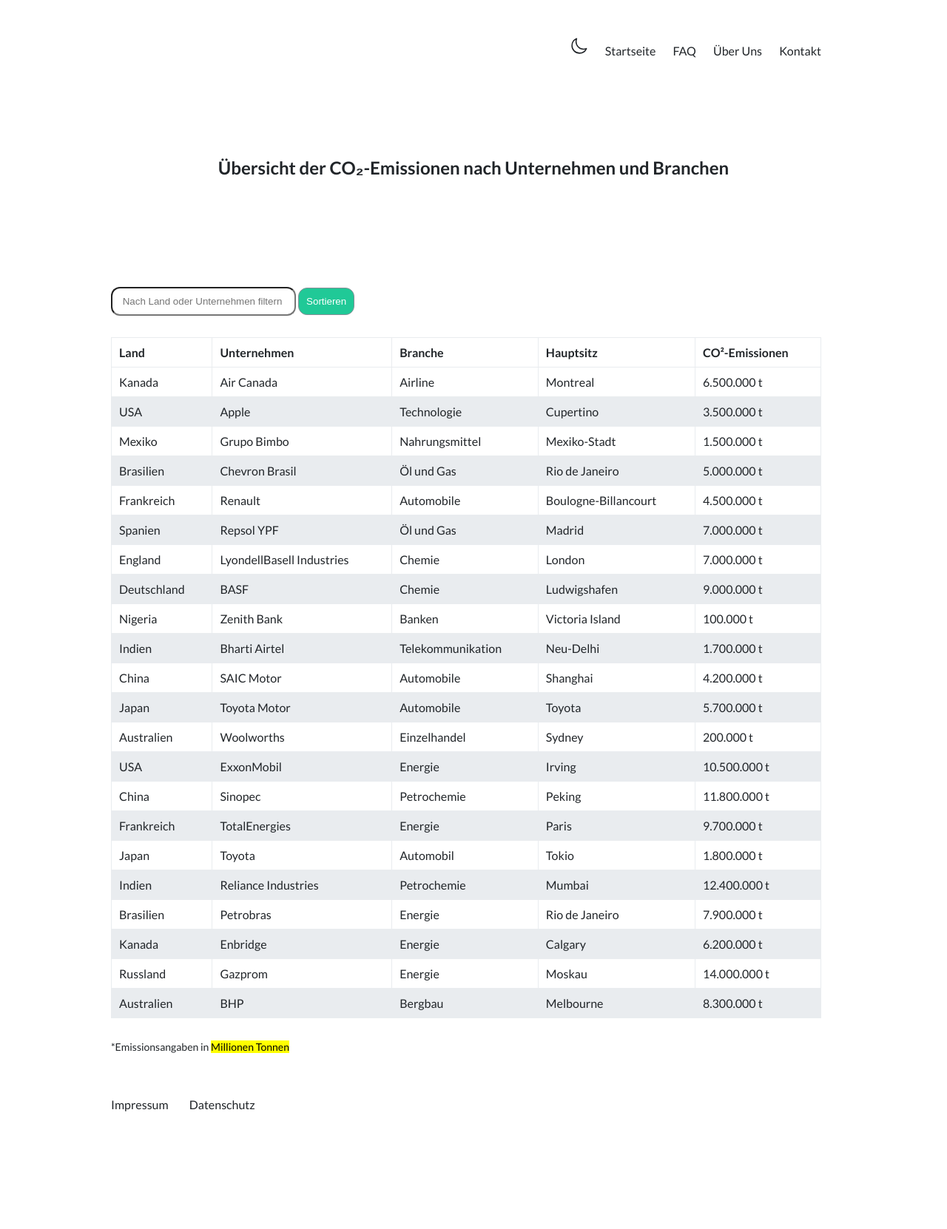
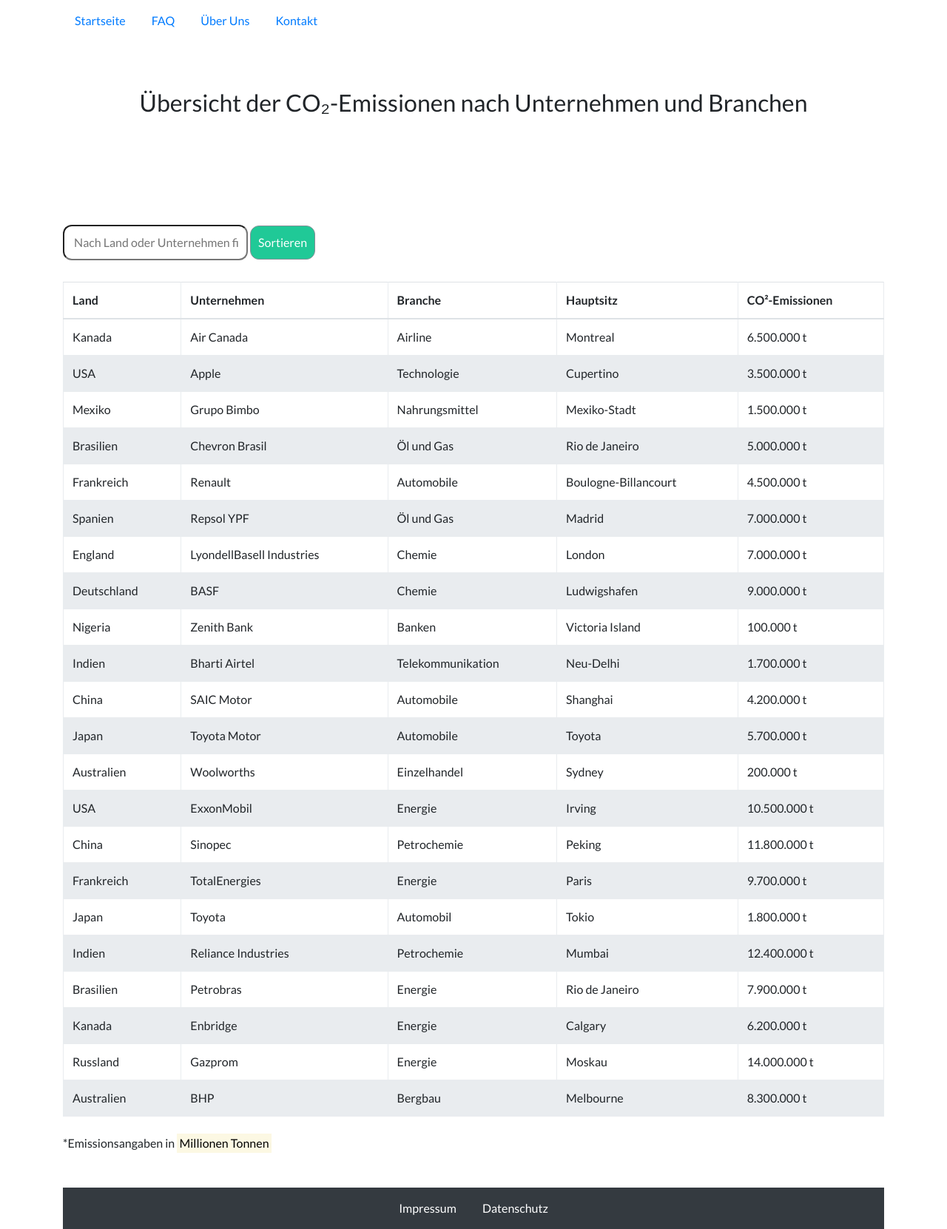
Before and after one commit to evsinevsin/evsin-repository, a plain HTML site: page Emission Omission V4 (210125)/src/tabelle.html in a window 1280 px wide. Shown: the whole page at 74% size. Before the commit the page ends 1533 px from the top, so only its background shows below. Drawn offline with nearby package versions, Linux system fonts and the light colour scheme.

Commit message:
Add files via upload

```diff
--- a/Emission Omission V4 (210125)/src/css/styles.css
+++ b/Emission Omission V4 (210125)/src/css/styles.css
@@ -531,14 +531,14 @@ summary {
 .sidebar-navigation ul {
   list-style: none;
   height: 100%;
-  background-color: #e9ecef;
+  /* background-color: #e9ecef; */
   padding: 40px 40px 40px 20px;
   text-align: center;
 }
 
 .sidebar-navigation ul li a {
   text-decoration: none;
-  color: #818181;
+  /* color: #818181; */
 }
 
 .sidebar-links {
@@ -563,8 +563,8 @@ summary {
   border-radius: 10px;
   border: none;
   padding: 10px;
-  background-color: #e9ecef;
-  color: #818181;
+  /* background-color: #e9ecef; */
+  /* color: #818181; */
 }
 
 .sidebar-steuerung button:first-child {
--- /dev/null
+++ b/Emission Omission V4 (210125)/src/sidenav.html
@@ -0,0 +1,125 @@
+<!DOCTYPE html>
+<html lang="en">
+  <head>
+    <meta charset="UTF-8" />
+    <meta name="viewport" content="width=device-width, initial-scale=1.0" />
+    <link rel="preconnect" href="https://fonts.googleapis.com" />
+    <link rel="preconnect" href="https://fonts.gstatic.com" crossorigin />
+    <link
+      href="https://fonts.googleapis.com/css2?family=Inter:ital,opsz@0,14..32;1,14..32&family=Lato:ital,wght@0,100;0,300;0,400;0,700;0,900;1,100;1,300;1,400;1,700;1,900&family=Open+Sans:ital,wght@0,300..800;1,300..800&family=Raleway:ital,wght@0,100..900;1,100..900&display=swap"
+      rel="stylesheet" />
+    <link
+      href="https://stackpath.bootstrapcdn.com/bootstrap/4.5.2/css/bootstrap.min.css"
+      rel="stylesheet" />
+    <link rel="stylesheet" href="../src/css/styles.css" />
+    <link
+      rel="icon"
+      type="image/png"
+      href="../src/img/favicon-96x96.png"
+      sizes="96x96" />
+    <link rel="icon" type="image/svg+xml" href="/favicon.svg" />
+    <link rel="shortcut icon" href="/favicon.ico" />
+    <link rel="apple-touch-icon" sizes="180x180" href="/apple-touch-icon.png" />
+    <link rel="manifest" href="/site.webmanifest" />
+    <title>Über Uns</title>
+  </head>
+  <body>
+    <div class="container">
+      <!-- Header Navigation -->
+      <div class="row justify-content-between align-items-center py-3">
+        <div class="col-auto"></div>
+
+        <div class="col-auto">
+          <nav>
+            <a href="index.html" class="mx-3 text-decoration-none"
+              >Startseite</a
+            >
+            <a href="faq.html" class="mx-3 text-decoration-none">FAQ</a>
+            <a href="über-uns.html" class="mx-3 text-decoration-none"
+              >Über Uns</a
+            >
+            <a href="kontakt.html" class="mx-3 text-decoration-none">Kontakt</a>
+          </nav>
+        </div>
+      </div>
+
+      <!-- <div class="sidebar-navigation">
+        <ul>
+          <li class="sidebar-links"><a href="tabelle.html">Tabelle</a></li>
+          <li class="sidebar-links"><a href="faq.html">FAQ</a></li>
+          <li class="sidebar-links"><a href="blog">Blog</a></li>
+        </ul>
+      </div>
+      <div class="sidebar-steuerung">
+        <button class="toggle">Position ändern</button>
+      </div> -->
+
+      <nav class="navbar sidebar-navigation">
+        <div class="container-fluid">
+          <ul class="navbar-nav">
+            <li class="nav-item">
+              <a class="nav-link" href="tabelle.html">Tabelle</a>
+            </li>
+            <li class="nav-item">
+              <a class="nav-link" href="faq.html">FAQ</a>
+            </li>
+            <li class="nav-item">
+              <a class="nav-link" href="#">Blog</a>
+            </li>
+          </ul>
+        </div>
+      </nav>
+
+      <div class="sidebar-steuerung">
+        <button class="toggle">Position ändern</button>
+      </div>
+
+      <!-- About Us Section -->
+      <section class="about-us my-5">
+        <h1 class="text-center mb-4">Über Uns</h1>
+        <p class="text-center mb-4">
+          Wir sind ein engagiertes Team, das es sich zur Aufgabe gemacht hat,
+          Transparenz in Bezug auf CO₂-Emissionen von Unternehmen und Branchen
+          zu schaffen. Mit unserer Plattform möchten wir nicht nur informieren,
+          sondern auch das Bewusstsein für die Auswirkungen von Emissionen auf
+          unser Klima schärfen.
+        </p>
+        <p class="text-center mb-4">
+          Unsere Mission ist es, aktuelle und präzise Daten bereitzustellen, um
+          Unternehmen, Organisationen und Einzelpersonen bei der Reduktion ihres
+          ökologischen Fußabdrucks zu unterstützen. Wir glauben daran, dass
+          Wissen der erste Schritt zu nachhaltigem Handeln ist.
+        </p>
+        <p class="text-center mb-4">
+          Ob Sie Trends analysieren, Emissionen vergleichen oder sich einfach
+          nur informieren möchten – wir bieten Ihnen die Werkzeuge und
+          Informationen, die Sie brauchen, um aktiv zu werden und einen
+          positiven Beitrag zu leisten.
+        </p>
+
+        <div class="text-center">
+          <img
+            src="../src/img/premium_photo-1705091306854-9085d0074911.avif"
+            alt="Arbeitskollegen im Meeting"
+            class="img-fluid rounded" />
+        </div>
+      </section>
+
+      <footer class="bg-dark fixed-bottom text-white py-3 mt-5">
+        <div class="container text-center">
+          <a href="impressum.html" class="mx-3 text-white text-decoration-none"
+            >Impressum</a
+          >
+          <a href="#" class="mx-3 text-white text-decoration-none"
+            >Datenschutz</a
+          >
+        </div>
+      </footer>
+    </div>
+
+    <script src="https://code.jquery.com/jquery-3.5.1.slim.min.js"></script>
+    <script src="https://cdn.jsdelivr.net/npm/@popperjs/core@2.5.2/dist/umd/popper.min.js"></script>
+    <script src="https://stackpath.bootstrapcdn.com/bootstrap/4.5.2/js/bootstrap.min.js"></script>
+    <script src="script.js"></script>
+  </body>
+</html>
--- a/Emission Omission V4 (210125)/src/tabelle.html
+++ b/Emission Omission V4 (210125)/src/tabelle.html
@@ -7,6 +7,9 @@
     <link rel="preconnect" href="https://fonts.gstatic.com" crossorigin />
     <link
       href="https://fonts.googleapis.com/css2?family=Inter:ital,opsz@0,14..32;1,14..32&family=Lato:ital,wght@0,100;0,300;0,400;0,700;0,900;1,100;1,300;1,400;1,700;1,900&family=Open+Sans:ital,wght@0,300..800;1,300..800&family=Raleway:ital,wght@0,100..900;1,100..900&display=swap"
+      rel="stylesheet" />
+    <link
+      href="https://stackpath.bootstrapcdn.com/bootstrap/4.5.2/css/bootstrap.min.css"
       rel="stylesheet" />
     <link rel="stylesheet" href="../src/css/styles.css" />
     <link
@@ -21,29 +24,26 @@
     <title>Emissionstabelle</title>
   </head>
   <body>
-    <div class="behälter">
-      <div class="header-navigation">
-        <a href=""
-          ><svg
-            xmlns="http://www.w3.org/2000/svg"
-            fill="none"
-            viewBox="0 0 24 24"
-            stroke-width="1.5"
-            stroke="currentColor"
-            class="dark-mode-icon">
-            <path
-              stroke-linecap="round"
-              stroke-linejoin="round"
-              d="M21.752 15.002A9.72 9.72 0 0 1 18 15.75c-5.385 0-9.75-4.365-9.75-9.75 0-1.33.266-2.597.748-3.752A9.753 9.753 0 0 0 3 11.25C3 16.635 7.365 21 12.75 21a9.753 9.753 0 0 0 9.002-5.998Z" />
-          </svg>
-        </a>
-        <a href="index.html">Startseite</a>
-        <a href="faq.html">FAQ</a>
-        <a href="über-uns.html">Über Uns</a>
-        <a href="kontakt.html">Kontakt</a>
+    <div class="container">
+      <div class="row justify-content-between align-items-center py-3">
+        <div class="col-auto">
+          <nav>
+            <a href="index.html" class="mx-3 text-decoration-none"
+              >Startseite</a
+            >
+            <a href="faq.html" class="mx-3 text-decoration-none">FAQ</a>
+            <a href="über-uns.html" class="mx-3 text-decoration-none"
+              >Über Uns</a
+            >
+            <a href="kontakt.html" class="mx-3 text-decoration-none">Kontakt</a>
+          </nav>
+        </div>
       </div>
+
       <header class="table-header">
-        <h2>Übersicht der CO₂-Emissionen nach Unternehmen und Branchen</h2>
+        <h2 class="text-center">
+          Übersicht der CO₂-Emissionen nach Unternehmen und Branchen
+        </h2>
       </header>
       <input
         type="text"
@@ -51,7 +51,7 @@
         onkeyup="filterFunction()"
         placeholder=" Nach Land oder Unternehmen filtern" />
       <button id="btn-sort" onclick="sortTable()">Sortieren</button>
-      <table id="emissionsTable">
+      <table id="emissionsTable" class="table">
         <thead>
           <tr>
             <th data-index="0">Land</th>
@@ -218,11 +218,19 @@
           </tr>
         </tbody>
       </table>
-      <p>*Emissionsangaben in <mark>Millionen Tonnen</mark></p>
-      <div class="footer-navigation">
-        <a href="impressum.html">Impressum</a>
-        <a href="">Datenschutz</a>
-      </div>
+      <p class="mt-4">*Emissionsangaben in <mark>Millionen Tonnen</mark></p>
+      <footer class="bg-dark text-white py-3 mt-5">
+        <div class="container text-center">
+          <a href="impressum.html" class="mx-3 text-decoration-none text-white"
+            >Impressum</a
+          >
+          <a
+            href="datenschutz.html"
+            class="mx-3 text-decoration-none text-white"
+            >Datenschutz</a
+          >
+        </div>
+      </footer>
     </div>
     <script src="script.js" defer></script>
   </body>
```
